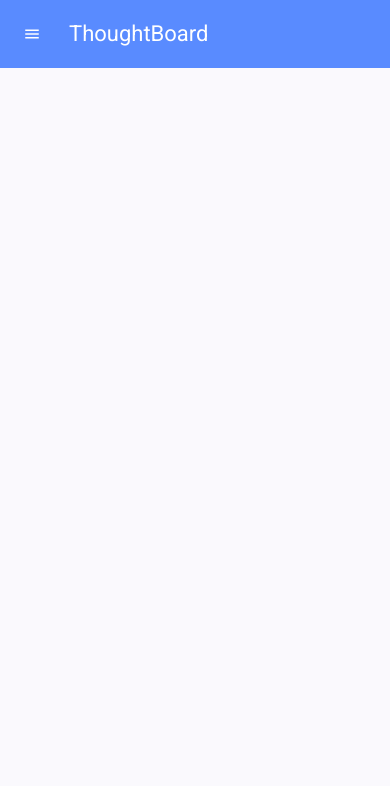
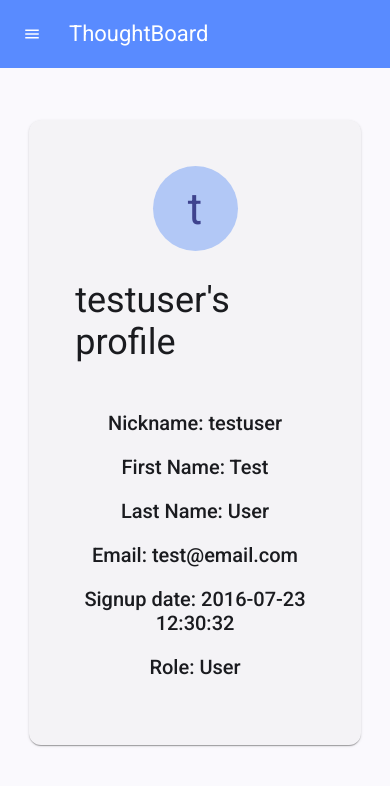
Before and after one commit to bkev03/thoughtboard, an Angular app: page /my-profile in a window 390 px wide. Shown: the top 786 px of the page. Built offline with nearby package versions, Linux system fonts and the light colour scheme.

Commit message:
Add profile page, fix date pipe

```diff
--- a/src/app/pages/polls/polls.component.html
+++ b/src/app/pages/polls/polls.component.html
@@ -28,7 +28,10 @@
               <p class="poll-data">Closes on: {{poll.closeDate| readableDate}}</p>
               @for (pollOption of poll.options; track $index) {
                 <mat-card class="option-card">
-                  <p class="option-text">{{$index + 1}}. {{pollOption.text}} ({{pollOption.votes}} votes)</p>
+                  <div class="stats">
+                    <p class="option-text">{{$index + 1}}. {{pollOption.text}} ({{pollOption.votes}} votes)</p>
+                    <p class="percentage">{{((pollOption.votes / poll.allVotes) * 100).toFixed(2)}}%</p>
+                  </div>
                   <mat-progress-bar mode="determinate" [value]="(pollOption.votes / poll.allVotes) * 100"></mat-progress-bar>
                 </mat-card>
               }
--- a/src/app/pages/polls/polls.component.scss
+++ b/src/app/pages/polls/polls.component.scss
@@ -72,14 +72,6 @@
     width: 100%;
 }
 
-.option-text {
-    align-self: flex-start;
-    padding-left: 30px;
-    font-size: 18px;
-    font-weight: 500;
-    margin-bottom: 0;
-}
-
 mat-progress-bar {
     width: 90%;
     height: 8px;
@@ -110,8 +102,39 @@ mat-progress-bar {
     color: green;
 }
 
+.stats {
+    display: flex;
+    justify-content: space-between;
+    align-items: center;
+    width: 100%;
+    padding: 5px;
+}
+
+.option-text {
+    padding-left: 30px;
+    font-size: 18px;
+    font-weight: 500;
+    margin-bottom: 0;
+}
+
+.percentage {
+    padding-right: 30px;
+    font-size: 18px;
+    font-weight: 500;
+    margin-bottom: 0;
+    color: blue;
+}
+
 @media (max-width: 1200px) {
     .results-card {
         width: 90%;
     }
+
+    .option-text {
+        padding-left: 10px;
+    }
+
+    .percentage {
+        padding-right: 10px;
+    }
 }
--- a/src/app/pages/profile/profile.component.html
+++ b/src/app/pages/profile/profile.component.html
@@ -1,3 +1,18 @@
 <main>
-
+  <div class="profile-container">
+    <mat-card class="profile-card">
+      <mat-card-header class="profile-header">
+        <div class="avatar">{{currentUser.nickname[0]}}</div>
+        <div class="nickname">{{currentUser.nickname}}'s profile</div>
+      </mat-card-header>
+      <mat-card-content class="card-content">
+        <div class="user-data"><p class="data">Nickname: {{currentUser.nickname}}</p></div>
+        <div class="user-data"><p class="data">First Name: {{currentUser.name.firstname}}</p></div>
+        <div class="user-data"><p class="data">Last Name: {{currentUser.name.lastname}}</p></div>
+        <div class="user-data"><p class="data">Email: {{currentUser.email}}</p></div>
+        <div class="user-data"><p class="data">Signup date: {{currentUser.signupDate | readableDate}}</p></div>
+        <div class="user-data"><p class="data">Role: {{currentUser.role | readableRole}}</p></div>
+      </mat-card-content>
+    </mat-card>
+  </div>
 </main>
--- a/src/app/pages/profile/profile.component.scss
+++ b/src/app/pages/profile/profile.component.scss
@@ -0,0 +1,55 @@
+.profile-container {
+    display: flex;
+    flex-direction: column;
+    align-items: center;
+}
+
+.profile-card {
+    display: flex;
+    flex-direction: column;
+    align-items: center;
+    padding: 30px;
+    width: 50%;
+}
+
+.profile-header {
+    display: flex;
+    flex-direction: column;
+    align-items: center;
+}
+
+.avatar {
+    width: 85px;
+    height: 85px;
+    border-radius: 50%;
+    background-color: rgb(178, 200, 246);
+    display: flex;
+    align-items: center;
+    justify-content: center;
+    font-size: 44px;
+    color: rgb(62, 67, 142);
+}
+
+.nickname {
+    margin-top: 28px;
+    margin-bottom: 28px;
+    font-size: 36px;
+}
+
+.profile-content {
+    display: flex;
+    justify-content: center;
+    align-items: center;
+}
+
+.data {
+    font-size: 20px;
+    text-align: center;
+    font-weight: 500;
+}
+
+@media (max-width: 768px) {
+    .profile-card {
+        width: 85%;
+    }
+}
--- a/src/app/pages/profile/profile.component.ts
+++ b/src/app/pages/profile/profile.component.ts
@@ -1,16 +1,47 @@
-import { Component } from '@angular/core';
+import { Component, OnInit } from '@angular/core';
 import { ReadableDatePipe } from '../../shared/pipes/date.pipe';
 import { ReadableRolePipe } from '../../shared/pipes/role.pipe';
 import { MatIcon, MatIconModule } from '@angular/material/icon';
 import { MatCard, MatCardModule } from '@angular/material/card';
+import { User } from '../../shared/models/User';
 
 @Component({
   selector: 'app-profile',
-  imports: [],
+  imports: [
+    MatCard,
+    MatCardModule,
+    MatIconModule,
+    ReadableDatePipe,
+    ReadableRolePipe
+  ],
   templateUrl: './profile.component.html',
   styleUrl: './profile.component.scss',
   standalone: true
 })
-export class ProfileComponent {
+export class ProfileComponent implements OnInit {
+  currentUser: User = {
+    nickname: 'testuser',
+    name: {
+      firstname: 'Test',
+      lastname: 'User'
+    },
+    signupDate: new Date(2016, 6, 23, 12, 30, 32, 25),
+    email: 'test@email.com',
+    password: 'testpassword',
+    role: "ROLE_USER"
+  }
+
+  isLoggedIn: boolean = false;
+
+  ngOnInit(): void {
+    this.checkLoggedInStatus();
+  }
+
+  checkLoggedInStatus(): void {
+    this.isLoggedIn = localStorage.getItem('isLoggedIn') === 'true';
+    if (localStorage.getItem('currentUser')) {
+      this.currentUser = JSON.parse(localStorage.getItem('currentUser')!);
+    }
+  }
 
 }
--- a/src/app/pages/search/search.component.scss
+++ b/src/app/pages/search/search.component.scss
@@ -12,7 +12,7 @@
 }
 
 .form-field {
-    width: 60%;
+    width: 50%;
 }
 
 .results {
@@ -23,7 +23,7 @@
 }
 
 .results-card {
-    width: 90%;
+    width: 60%;
     box-shadow: 0 4px 20px;
 }
 
@@ -56,3 +56,13 @@
 .table-content {
     overflow-x: auto;
 }
+
+@media (max-width: 1000px) {
+    .form-field {
+        width: 80%;
+    }
+
+    .results-card {
+        width: 90%;
+    }
+}
--- a/src/app/pages/topics/topics.component.scss
+++ b/src/app/pages/topics/topics.component.scss
@@ -12,7 +12,7 @@
 }
 
 .results-card {
-    width: 90%;
+    width: 60%;
     box-shadow: 0 4px 20px;
 }
 
@@ -45,3 +45,9 @@
 .table-content {
     overflow-x: auto;
 }
+
+@media (max-width: 1000px) {
+    .results-card {
+        width: 90%;
+    }
+}
--- a/src/app/shared/pipes/date.pipe.ts
+++ b/src/app/shared/pipes/date.pipe.ts
@@ -8,6 +8,10 @@ export class ReadableDatePipe implements PipeTransform {
 
   transform(date: Date): string {
     try {
+      if (typeof date === 'string') {
+        date = new Date(date);
+      }
+
       const year = date.getFullYear();
       const month = String(date.getMonth() + 1).padStart(2, '0');
       const day = String(date.getDate()).padStart(2, '0');
--- a/src/app/shared/services/user.service.ts
+++ b/src/app/shared/services/user.service.ts
@@ -15,7 +15,7 @@ export class UserService {
       signupDate: new Date(2016, 6, 23, 12, 30, 32, 25),
       email: 'test@email.com',
       password: 'testpassword',
-      role: "ROLE_USER",
+      role: "ROLE_USER"
     }
   ]
 
--- a/src/styles.scss
+++ b/src/styles.scss
@@ -12,6 +12,6 @@ body {
 }
 
 main {
-    padding-top: 130px;
+    padding-top: 120px;
     min-height: 100vh;
 }
```
